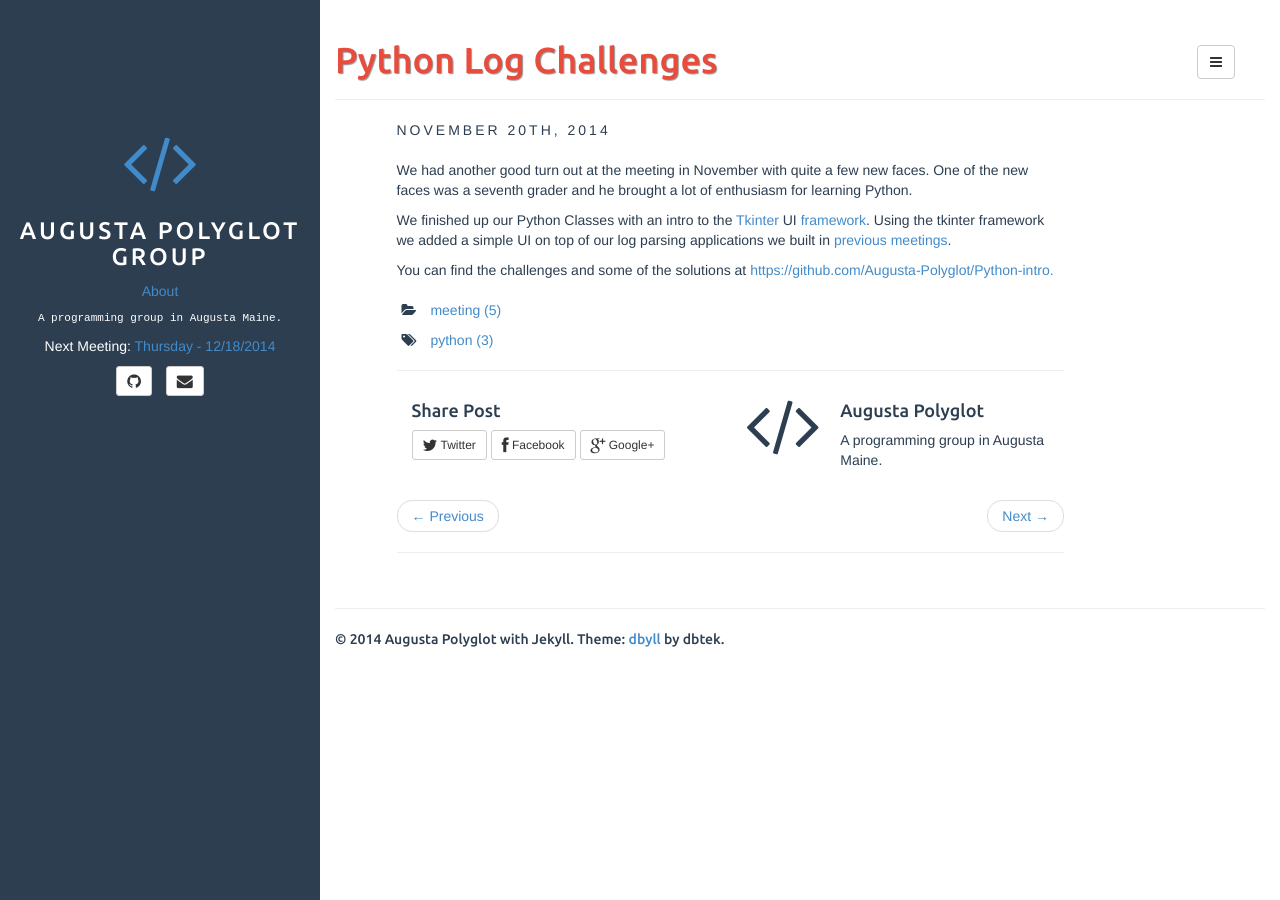
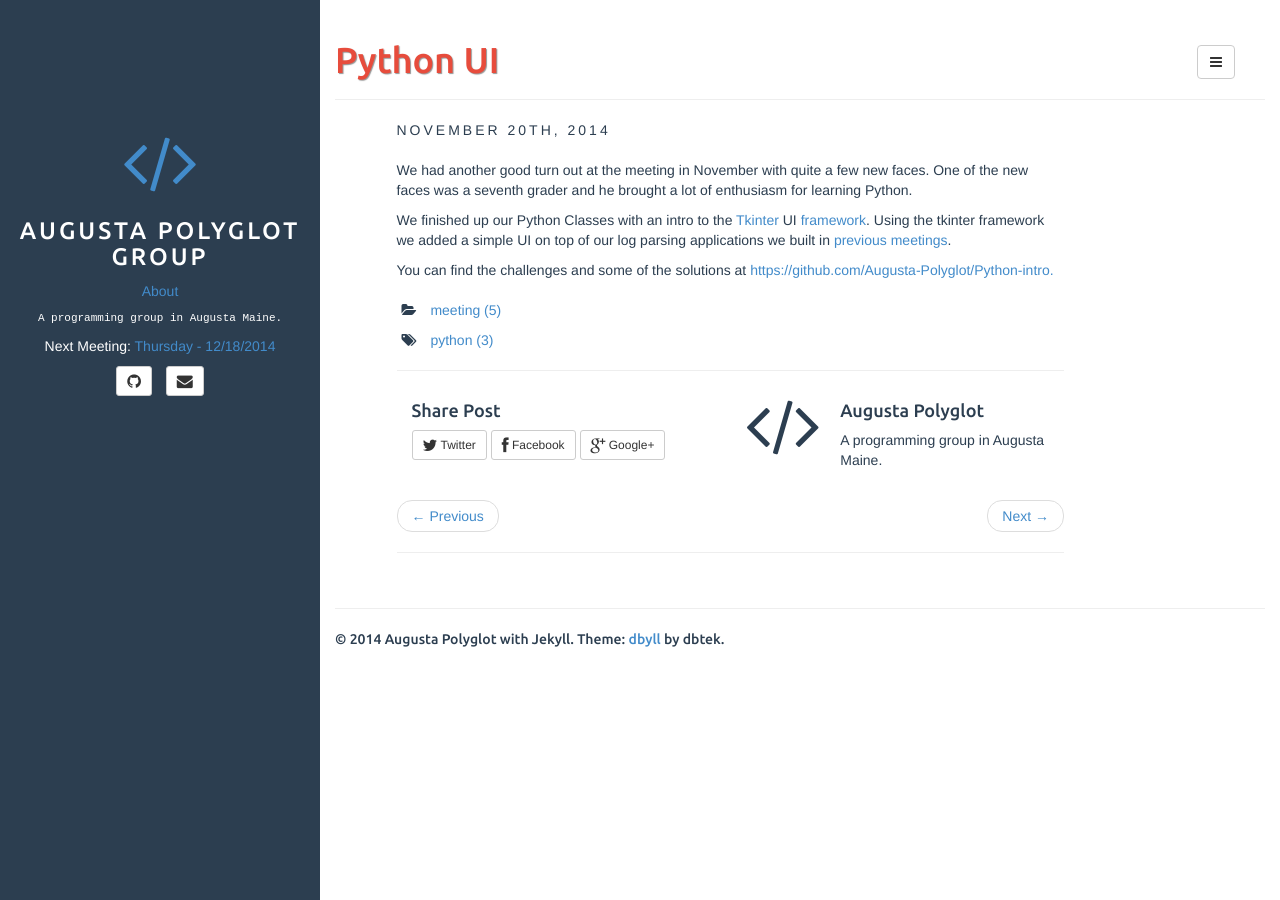
Before and after one commit to Augusta-Polyglot/augusta-polyglot.github.io, a Jekyll site: the page built from _posts/2014-11-20-Python-UI.md, in a window 1280 px wide. Built offline with Jekyll 4.4.1, drawn with Linux system fonts in a browser that asks for light colours.

Commit message:
fixed the title

```diff
--- a/_posts/2014-11-20-Python-UI.md
+++ b/_posts/2014-11-20-Python-UI.md
@@ -1,6 +1,6 @@
 ---
 layout: post
-title: Python Log Challenges
+title: Python UI
 categories: [meeting]
 tags: [python]
 fullview: true
```
